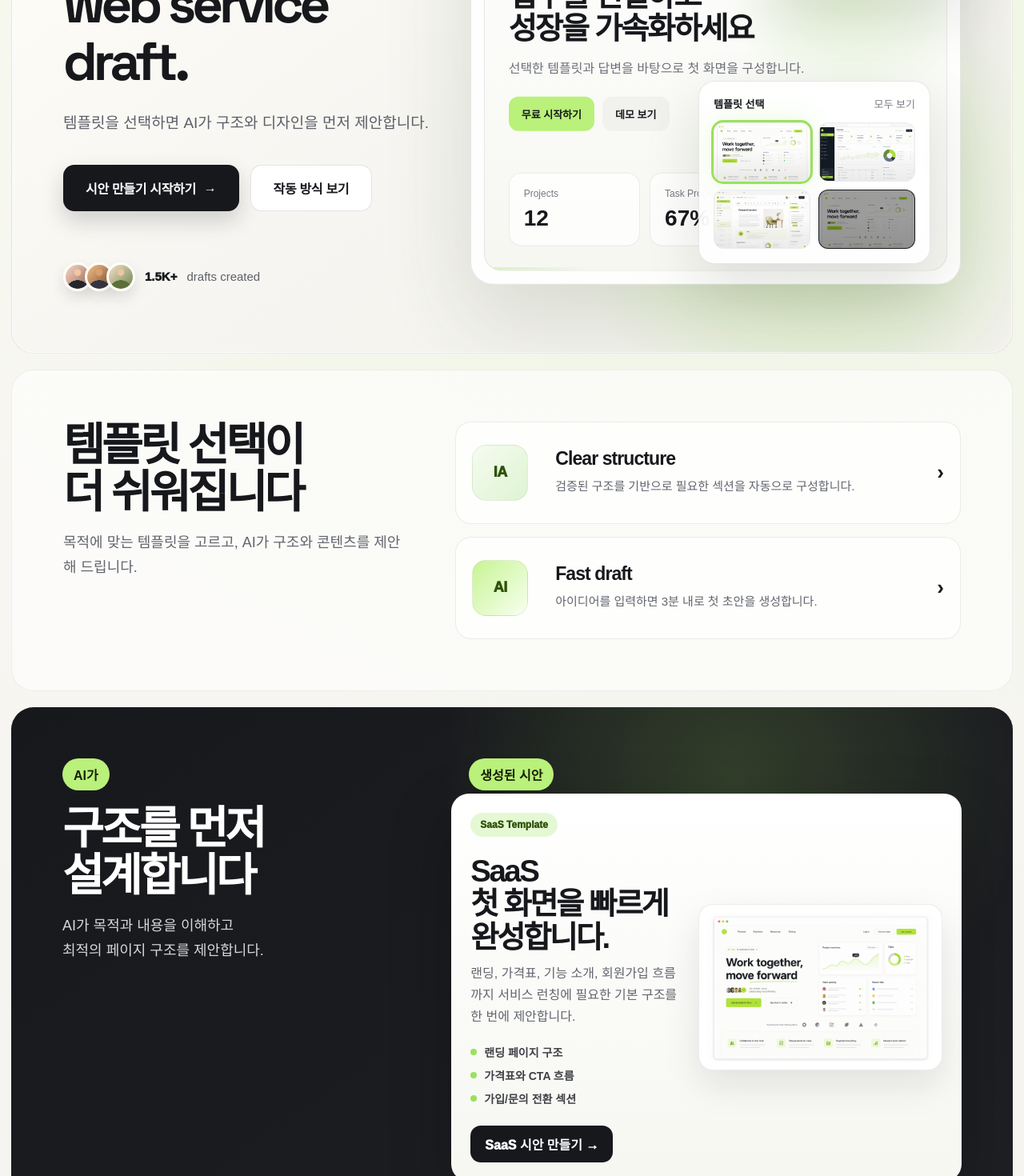
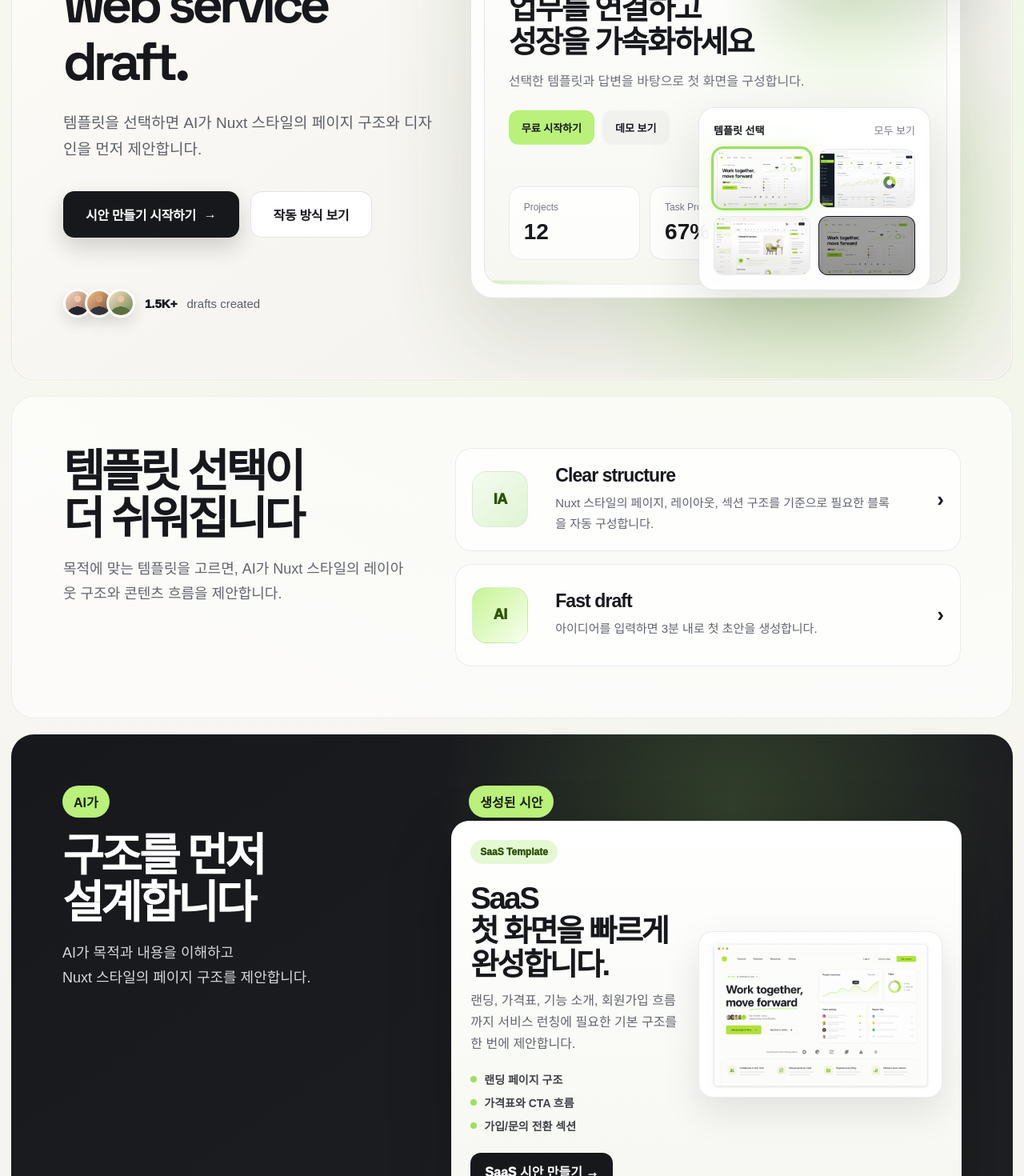
Before and after one commit to sehyunictsebitleedy/SEbit_canvers_v2, a Next.js app: page / in a window 1280 px wide. Shown: the part 420-1890 px from the top of the page at 80% size. Built offline with nearby package versions, Linux system fonts and the light colour scheme; a web font is replaced by a local one.

Commit message:
Add Nuxt-style positioning copy

```diff
--- a/app/page.tsx
+++ b/app/page.tsx
@@ -61,7 +61,7 @@ export default function HomePage() {
             <br />
             web service draft.
           </h1>
-          <p>템플릿을 선택하면 AI가 구조와 디자인을 먼저 제안합니다.</p>
+          <p>템플릿을 선택하면 AI가 Nuxt 스타일의 페이지 구조와 디자인을 먼저 제안합니다.</p>
           <div className="cv2-actions">
             <button className="cv2-button cv2-button-dark cv2-button-large" type="button" onClick={() => startCreating()}>
               시안 만들기 시작하기
@@ -160,14 +160,14 @@ export default function HomePage() {
             템플릿 선택이
             <br />더 쉬워집니다
           </h2>
-          <p>목적에 맞는 템플릿을 고르고, AI가 구조와 콘텐츠를 제안해 드립니다.</p>
+          <p>목적에 맞는 템플릿을 고르면, AI가 Nuxt 스타일의 레이아웃 구조와 콘텐츠 흐름을 제안합니다.</p>
         </div>
         <div className="cv2-value-list">
           <article>
             <span className="cv2-glyph cv2-glyph-cubes" aria-hidden="true">IA</span>
             <div>
               <h3>Clear structure</h3>
-              <p>검증된 구조를 기반으로 필요한 섹션을 자동으로 구성합니다.</p>
+              <p>Nuxt 스타일의 페이지, 레이아웃, 섹션 구조를 기준으로 필요한 블록을 자동 구성합니다.</p>
             </div>
             <b>›</b>
           </article>
@@ -193,7 +193,7 @@ export default function HomePage() {
           <p>
             AI가 목적과 내용을 이해하고
             <br />
-            최적의 페이지 구조를 제안합니다.
+            Nuxt 스타일의 페이지 구조를 제안합니다.
           </p>
         </div>
         <div className="cv2-dark-preview">
@@ -302,7 +302,7 @@ export default function HomePage() {
             <br />
             첫 시안을 만들어보세요.
           </h2>
-          <p>AI가 구조와 디자인을 제안하고, 팀이 함께 완성합니다.</p>
+          <p>AI가 Nuxt 스타일 구조와 디자인을 제안하고, 팀이 함께 완성합니다.</p>
         </div>
         <button className="cv2-button cv2-button-dark cv2-button-large" type="button" onClick={() => startCreating()}>
           무료로 시작하기
--- a/app/templates/page.tsx
+++ b/app/templates/page.tsx
@@ -95,7 +95,7 @@ export default function TemplatesPage() {
         </h1>
         <p>
           Editor, Dashboard, SaaS, Template 중 목적에 가까운 유형을 선택하면
-          Canvers가 구조와 디자인 흐름을 먼저 제안합니다.
+          Canvers가 Nuxt 스타일의 페이지 구조와 디자인 흐름을 먼저 제안합니다.
         </p>
       </section>
 
@@ -128,7 +128,7 @@ export default function TemplatesPage() {
         <div>
           <span className="cv2-cta-kicker">Not sure yet?</span>
           <h2>아직 모르겠다면 SaaS 템플릿으로 시작해보세요.</h2>
-          <p>가장 범용적인 서비스 소개 구조로 먼저 만들고, 이후 목적에 맞게 수정할 수 있습니다.</p>
+          <p>가장 범용적인 Nuxt 스타일 서비스 소개 구조로 먼저 만들고, 이후 목적에 맞게 수정할 수 있습니다.</p>
         </div>
         <button className="cv2-button cv2-button-large template-create-button dark" type="button" onClick={() => startCreating("saas")}>
           추천 시안 만들기
```
Also changed, not shown: 1 other file (tests, documents, lock files or other folders).
